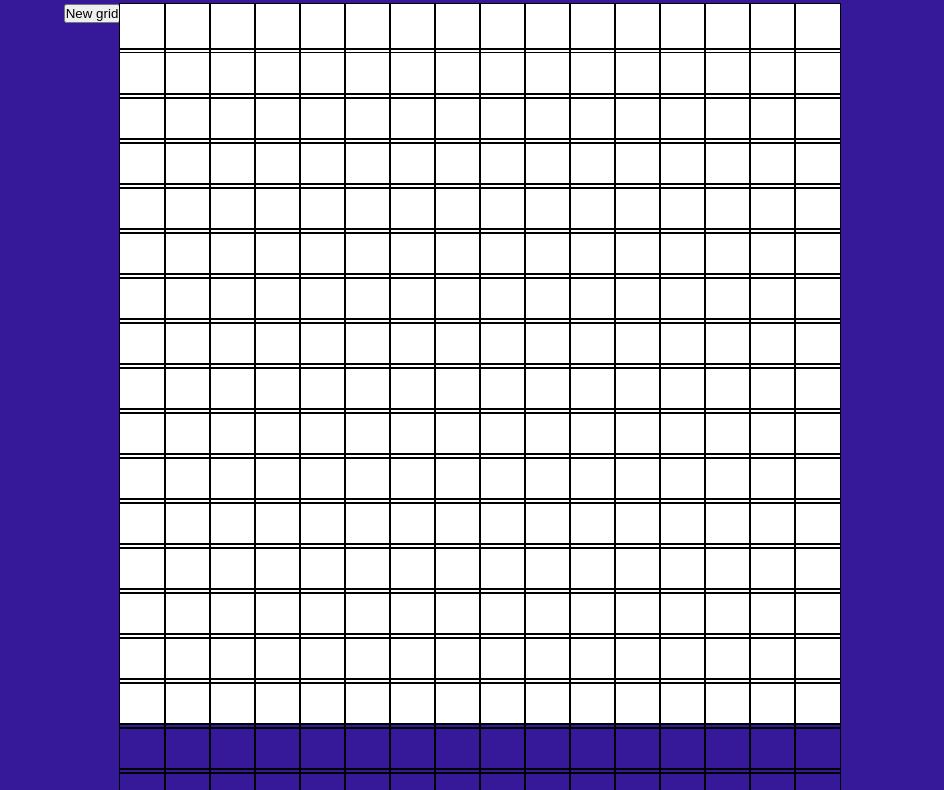
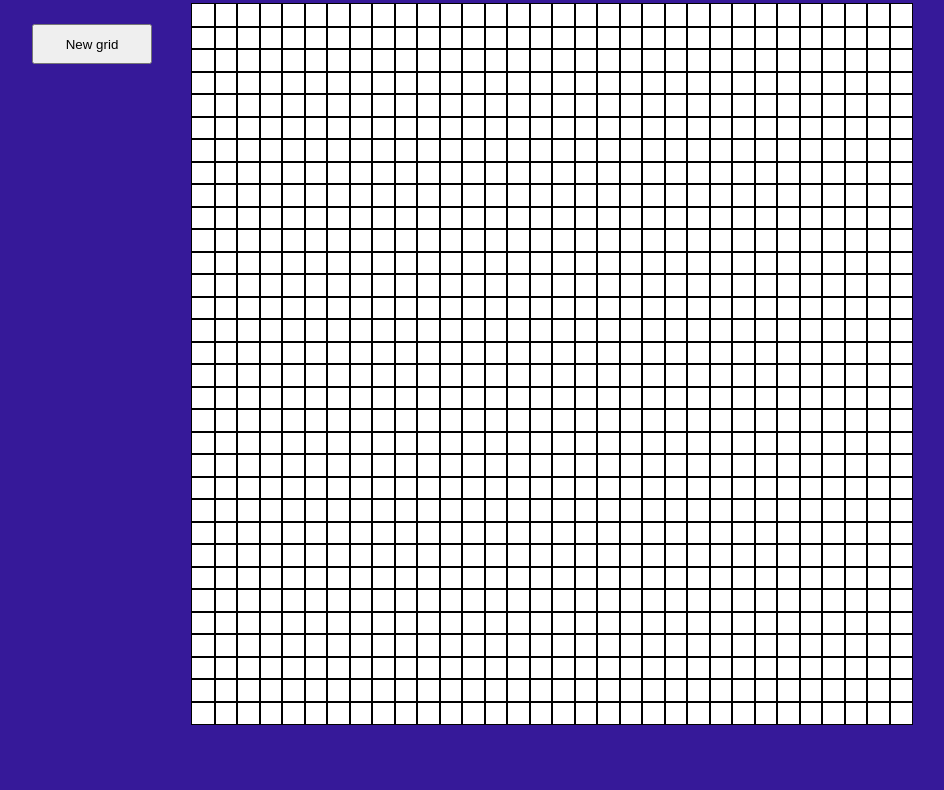
Before and after one commit to seldin15/Etch-A-Sketch, a plain HTML site: page index.html in a window 1280 px wide. Shown: the part 108-898 px from the top of the page, without its empty margins (188-1132 px from the left). After the commit the page ends 836 px from the top, so only its background shows below. Drawn offline with Linux system fonts and the light colour scheme; a web font is replaced by a local one.

Commit message:
Added some default styling to Button and rows + columns (need to dynamically change H+W of cols and rows)

```diff
--- a/style.css
+++ b/style.css
@@ -12,10 +12,22 @@ body {
     margin: 20px;
     font-family: 'Nova Mono', monospace;
     font-size: 32px;
+    padding-left: 170px;
 }
 .container {
     display: flex;
     justify-content: center;
+}
+.userPanel {
+    display: flex;
+    justify-content: center;
+    height: inherit;
+    width: 200px;
+    padding-top: 20px;
+}
+button {
+    width: 120px;
+    height: 40px;
 }
 .containerGrid {
     width: 720px;
@@ -24,10 +36,9 @@ body {
 }
 .rows {
     display: "inline-block";
-    outline: 1px solid #000;
     margin: 0;
     width: 100%;
-    height: 45px;
+    height: 22.5px;
     padding: 0;
 }
 .columns {
@@ -35,6 +46,6 @@ body {
     outline: 1px solid #000;
     margin: 0;
     padding: 0;
-    height: 45px;
-    width: 45px !important;
+    height: 22.5px;
+    width: 22.5px !important;
 }
```
